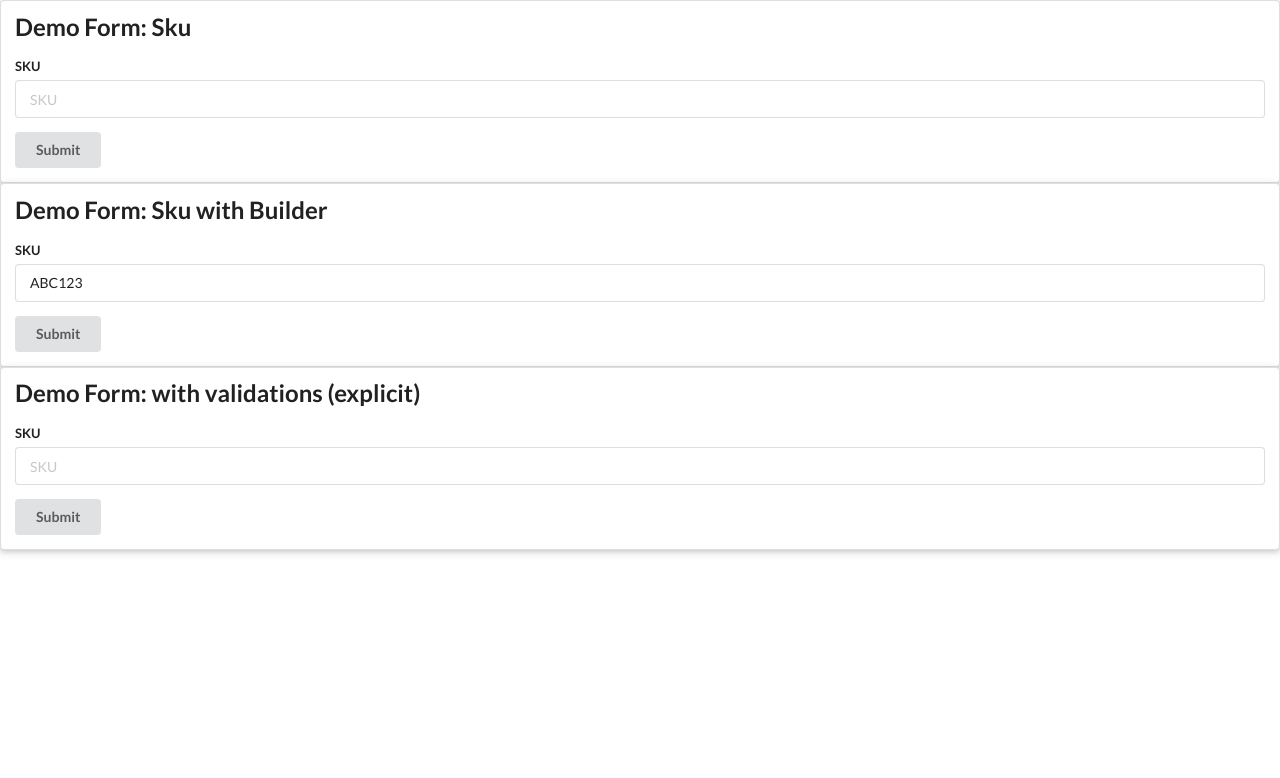
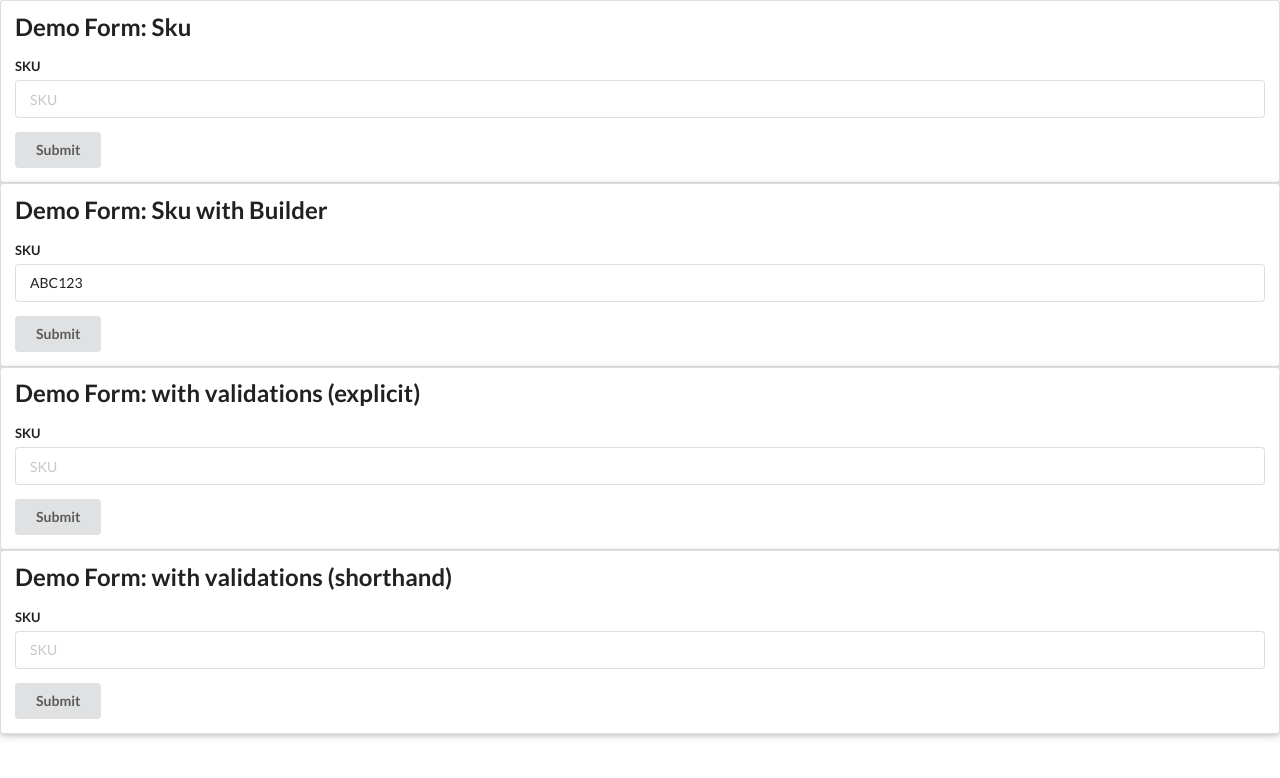
Before and after one commit to SamanehGhafouri/Angular-Forms, an Angular app: page / in a window 1280 px wide. Shown: the top 778 px of the page. Built offline with nearby package versions, Linux system fonts and the light colour scheme.

Commit message:
Demo Form with VALIDATIONS shorthand

```diff
--- a/src/app/app.component.html
+++ b/src/app/app.component.html
@@ -3,3 +3,4 @@
 <app-demo-form-sku-with-builder></app-demo-form-sku-with-builder>
 
 <app-demo-form-with-validations-explicit></app-demo-form-with-validations-explicit>
+<app-demo-form-with-validations-shorthand></app-demo-form-with-validations-shorthand>
--- a/src/app/app.module.ts
+++ b/src/app/app.module.ts
@@ -7,6 +7,7 @@
 import { DemoFormSkuComponent } from './demo-form-sku/demo-form-sku.component';
 import { DemoFormSkuWithBuilderComponent } from './demo-form-sku-with-builder/demo-form-sku-with-builder.component';
 import { DemoFormWithValidationsExplicitComponent } from './demo-form-with-validations-explicit/demo-form-with-validations-explicit.component';
+import { DemoFormWithValidationsShorthandComponent } from './demo-form-with-validations-shorthand/demo-form-with-validations-shorthand.component';
 
 
 @NgModule({
@@ -14,7 +15,8 @@
     AppComponent,
     DemoFormSkuComponent,
     DemoFormSkuWithBuilderComponent,
-    DemoFormWithValidationsExplicitComponent
+    DemoFormWithValidationsExplicitComponent,
+    DemoFormWithValidationsShorthandComponent
   ],
   imports: [
     BrowserModule,
--- /dev/null
+++ b/src/app/demo-form-with-validations-shorthand/demo-form-with-validations-shorthand.component.html
@@ -0,0 +1,28 @@
+
+
+<div class="ui raised segment">
+  <h2 class="ui header">Demo Form: with validations (shorthand)</h2>
+  <form [formGroup]="myForm"
+        (ngSubmit)="onSubmit(myForm.value)"
+        class="ui form"
+        [class.error]="!myForm.valid && myForm.touched">
+
+    <div class="field"
+         [class.error]="!myForm.get('sku').valid && myForm.get('sku').touched">
+      <label for="skuInput">SKU</label>
+      <input type="text"
+             id="skuInput"
+             placeholder="SKU"
+             [formControl]="myForm.controls['sku']">
+      <div *ngIf="!myForm.controls['sku'].valid"
+           class="ui error message">SKU is invalid</div>
+      <div *ngIf="myForm.controls['sku'].hasError('required')"
+           class="ui error message">SKU is required</div>
+    </div>
+
+    <div *ngIf="!myForm.valid"
+         class="ui error message">Form is invalid</div>
+
+    <button type="submit" class="ui button">Submit</button>
+  </form>
+</div>
--- /dev/null
+++ b/src/app/demo-form-with-validations-shorthand/demo-form-with-validations-shorthand.component.ts
@@ -0,0 +1,30 @@
+
+import { Component, OnInit } from '@angular/core';
+import {
+  FormBuilder,
+  FormGroup,
+  Validators
+} from '@angular/forms';
+
+@Component({
+  selector: 'app-demo-form-with-validations-shorthand',
+  templateUrl: './demo-form-with-validations-shorthand.component.html',
+  styles: []
+})
+export class DemoFormWithValidationsShorthandComponent implements OnInit {
+  myForm: FormGroup;
+
+  ngOnInit() {
+  }
+
+  constructor(fb: FormBuilder) {
+    this.myForm = fb.group({
+      'sku':  ['', Validators.required]
+    });
+  }
+
+  onSubmit(value: any): void {
+    console.log('you submitted value:', value.sku);
+  }
+
+}
```
Also changed, not shown: src/app/demo-form-with-validations-shorthand/demo-form-with-validations-shorthand.component.css (added), 1 other file (tests, documents, lock files or other folders).
